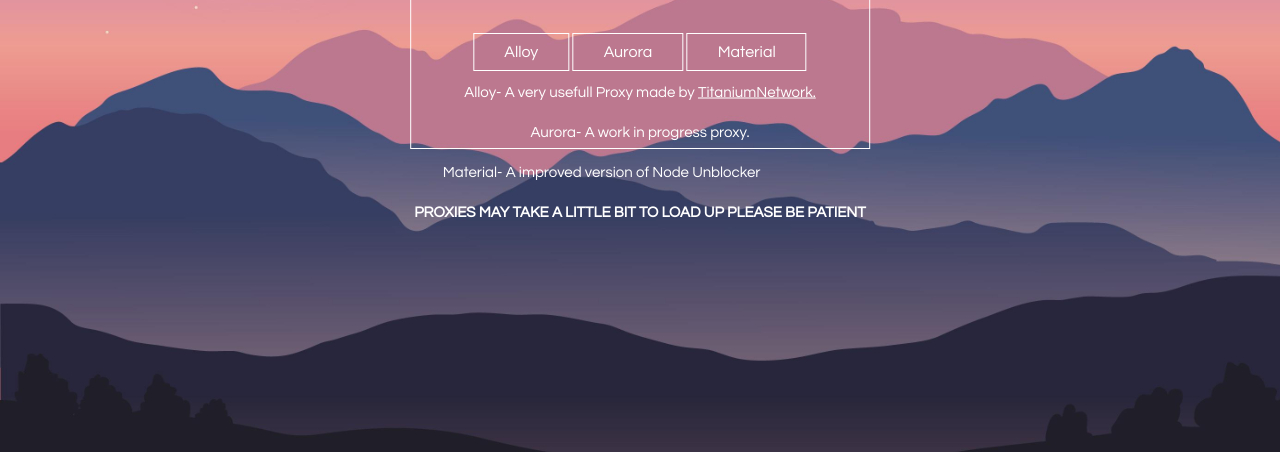
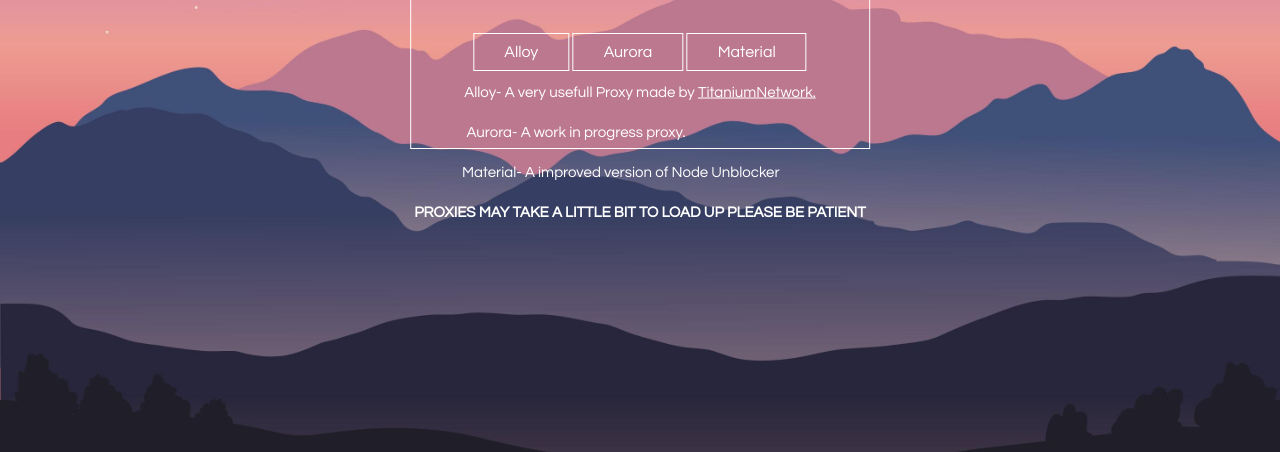
Before and after one commit to Zoruh-dev/Incog, a plain HTML site: page surf_freely.html in a window 1280 px wide. Shown: the part 348-800 px from the top of the page. Drawn offline with Linux system fonts and the light colour scheme; a script that the page names is missing.

Commit message:
Add files via upload

```diff
--- a/css/style.css
+++ b/css/style.css
@@ -231,7 +231,7 @@ body{
 .nodeinfo{
     position: absolute;
     top: 60%;
-    left: 50%;
+    left: 45%;
     transform: translate(-50%,-50%);
 
 }
@@ -244,7 +244,7 @@ body{
 .pminfo{
     position: absolute;
     top: 65%;
-    left: 47%;
+    left: 48.5%;
     transform: translate(-50%,-50%);
 }
 
```
